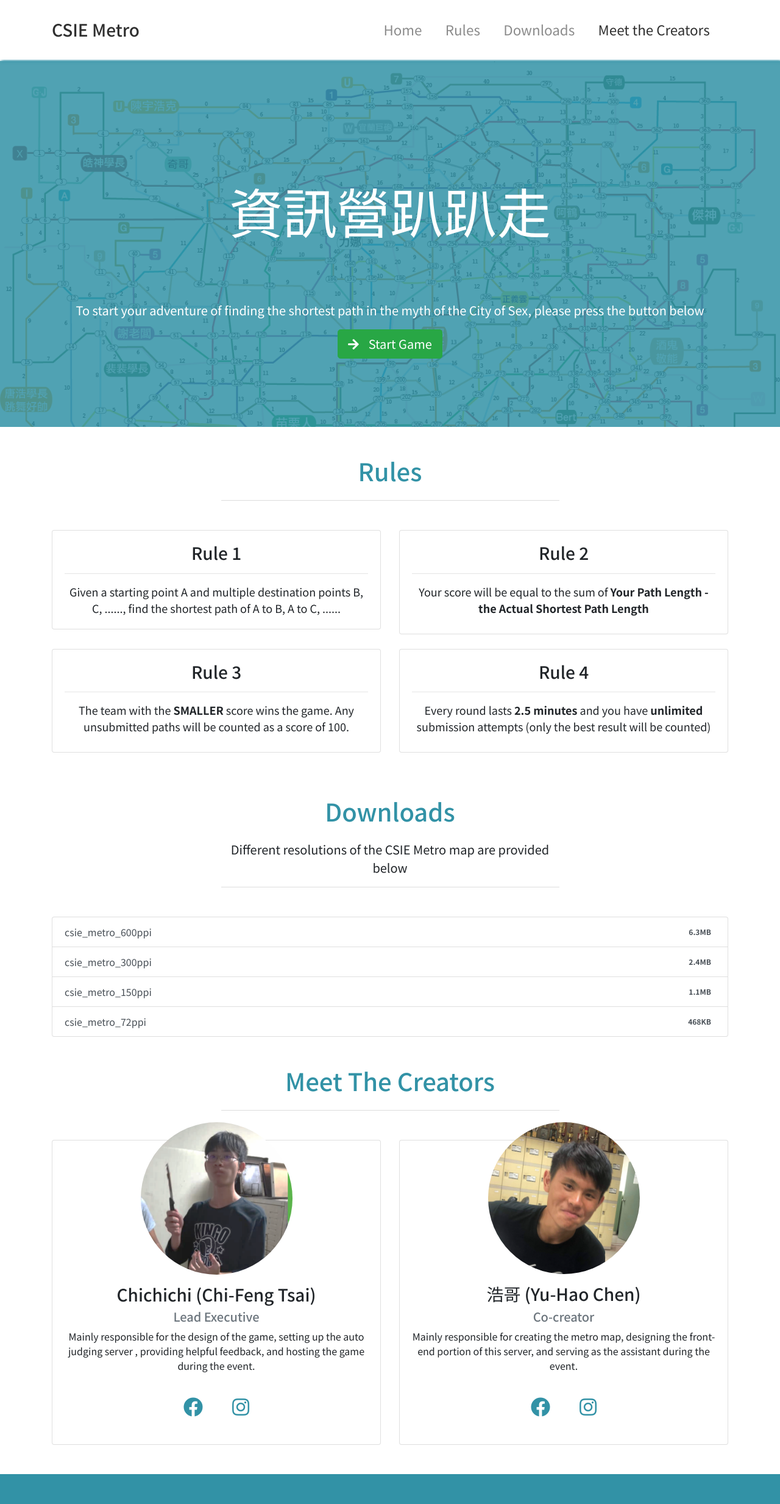
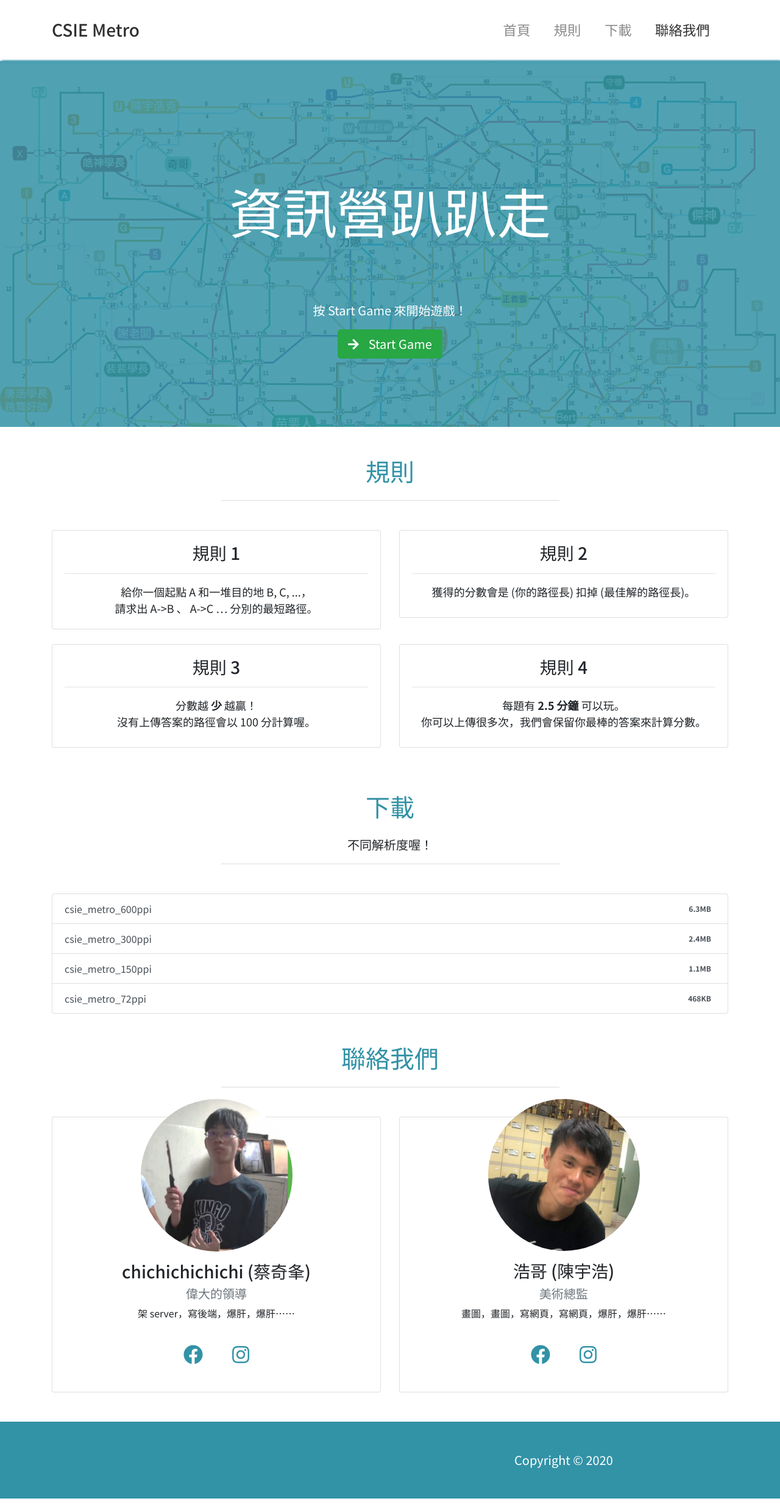
Before and after one commit to ktpss95112/CS-Camp-2020-Shortest-Path, a Flask app: page / in a window 1280 px wide. Shown: the top 2466 px of the page at 61% size. Run offline with Flask 2, Linux system fonts and the light colour scheme; some libraries are stand-ins or nearby versions.

Commit message:
Translate index.html

```diff
--- a/templates/index.html
+++ b/templates/index.html
@@ -27,16 +27,16 @@
             <div class="collapse navbar-collapse" id="navbarCollapse">
                 <ul class="navbar-nav ml-auto">
                     <li class="nav-item">
-                        <a href="#home" class="nav-link">Home</a>
+                        <a href="#home" class="nav-link">首頁</a>
                     </li>
                     <li class="nav-item">
-                        <a href="#rules" class="nav-link">Rules</a>
+                        <a href="#rules" class="nav-link">規則</a>
                     </li>
                     <li class="nav-item">
-                        <a href="#downloads" class="nav-link">Downloads</a>
+                        <a href="#downloads" class="nav-link">下載</a>
                     </li>
                     <li class="nav-item">
-                        <a href="#creators" class="nav-link">Meet the Creators</a>
+                        <a href="#creators" class="nav-link">聯絡我們</a>
                     </li>
                 </ul>
             </div>
@@ -52,7 +52,7 @@
                     <h1 class="display-2 my-5 py-5">
                         資訊營趴趴走
                     </h1>
-                    <p class="lead">To start your adventure of finding the shortest path in the myth of the City of Sex, please press the button below</p>
+                    <p class="lead">按 Start Game 來開始遊戲！</p>
                     <a href="/start" class="btn btn-success btn-lg text-white">
                         <i class="fas fa-arrow-right pr-3"></i>Start Game
                     </a>
@@ -69,7 +69,7 @@
                 <div class="col">
                     <div class="info-header mb-5">
                         <h1 class="text-primary pb-3">
-                            Rules
+                            規則
                         </h1>
                     </div>
                     <div class="row">
@@ -77,10 +77,10 @@
                     <div class="card">
                         <div class="card-body">
                             <h3 class="card-title">
-                                Rule 1
+                                規則 1
                             </h3>
                             <hr>
-                            <p class="card-text">Given a starting point A and multiple destination points B, C, ......, find the shortest path of A to B, A to C, ......</p>
+                            <p class="card-text">給你一個起點 A 和一堆目的地 B, C, ...， <br> 請求出 A->B 、 A->C … 分別的最短路徑。</p>
                         </div>
                     </div>
                 </div>
@@ -88,10 +88,10 @@
                     <div class="card pb-2">
                         <div class="card-body">
                             <h3 class="card-title">
-                                Rule 2
+                                規則 2
                             </h3>
                             <hr>
-                            <p class="card-text">Your score will be equal to the sum of <span class = "font-weight-bold">Your Path Length - the Actual Shortest Path Length</span></p>
+                            <p class="card-text">獲得的分數會是 (你的路徑長) 扣掉 (最佳解的路徑長)。</p>
                         </div>
                     </div>
                 </div>
@@ -99,10 +99,10 @@
                     <div class="card pb-2">
                         <div class="card-body">
                             <h3 class="card-title">
-                                Rule 3
+                                規則 3
                             </h3>
                             <hr>
-                            <p class="card-text">The team with the <span class = "font-weight-bold text-uppercase">smaller</span> score wins the game. Any unsubmitted paths will be counted as a score of 100.</p>
+                            <p class="card-text">分數越 <span class = "font-weight-bold">少</span> 越贏！<br>沒有上傳答案的路徑會以 100 分計算喔。</p>
                         </div>
                     </div>
                 </div>
@@ -110,10 +110,10 @@
                     <div class="card pb-2">
                         <div class="card-body">
                             <h3 class="card-title">
-                                Rule 4
+                                規則 4
                             </h3>
                             <hr>
-                            <p class="card-text"> Every round lasts <span class = "font-weight-bold"> 2.5 minutes</span> and you have <span class="font-weight-bold">unlimited</span> submission attempts (only the best result will be counted)</p>
+                            <p class="card-text"> 每題有 <span class = "font-weight-bold"> 2.5 分鐘</span> 可以玩。<br> 你可以上傳很多次，我們會保留你最棒的答案來計算分數。</p>
                         </div>
                     </div>
                 </div>
@@ -130,29 +130,29 @@
                 <div class="col">
                     <div class="info-header mb-5">
                         <h1 class="text-primary pb-3">
-                            Downloads
+                            下載
                         </h1>
                         <p class="lead">
-                            Different resolutions of the CSIE Metro map are provided below
+                            不同解析度喔！
                         </p>
                     </div>
                 </div>
             </div>
 
             <div class="list-group text-left">
-                <a href="img/csie_metro_600ppi.png" class="list-group-item list-group-item-action d-flex justify-content-between align-items-center">
+                <a href="{{ url_for('static', filename='img/csie_metro_600ppi.png') }}" class="list-group-item list-group-item-action d-flex justify-content-between align-items-center">
                     csie_metro_600ppi
                     <span class="badge badge-pill">6.3MB</span>
                 </a>
-                <a href="img/csie_metro_300ppi.png" class="list-group-item list-group-item-action d-flex justify-content-between align-items-center">
+                <a href="{{ url_for('static', filename='img/csie_metro_300ppi.png') }}" class="list-group-item list-group-item-action d-flex justify-content-between align-items-center">
                     csie_metro_300ppi
                     <span class="badge badge-pill">2.4MB</span>
                 </a>
-                <a href="img/csie_metro_150ppi.png" class="list-group-item list-group-item-action d-flex justify-content-between align-items-center">
+                <a href="{{ url_for('static', filename='img/csie_metro_150ppi.png') }}" class="list-group-item list-group-item-action d-flex justify-content-between align-items-center">
                     csie_metro_150ppi
                     <span class="badge badge-pill">1.1MB</span>
                 </a>
-                <a href="img/csie_metro_72ppi.png" class="list-group-item list-group-item-action d-flex justify-content-between align-items-center">
+                <a href="{{ url_for('static', filename='img/csie_metro_72ppi.png') }}" class="list-group-item list-group-item-action d-flex justify-content-between align-items-center">
                     csie_metro_72ppi
                     <span class="badge badge-pill">468KB</span>
                 </a>
@@ -170,7 +170,7 @@
                 <div class="col">
                     <div class="info-header mb-5">
                         <h1 class="text-primary pb-3">
-                            Meet The Creators
+                            聯絡我們
                         </h1>
                     </div>
                 </div>
@@ -181,11 +181,11 @@
                         <div class="card-body">
                             <img src="../static/img/person1.jpg" alt="" class="img-fluid rounded-circle w-50 mb-3">
                             <h3>
-                                Chichichi (Chi-Feng Tsai)
+                                chichichichichi (蔡奇夆)
                             </h3>
-                            <h5 class="text-muted">Lead Executive</h5>
+                            <h5 class="text-muted">偉大的領導</h5>
                             <p class = "card-text">
-                            Mainly responsible for the design of the game, setting up the auto judging server , providing helpful feedback, and hosting the game during the event.
+                                架 server，寫後端，爆肝，爆肝……
                             </p>
                             <div class="d-flex justify-content-center">
                                 <div class="p-4">
@@ -205,10 +205,10 @@
                         <div class="card-body">
                             <img src="../static/img/person2.png" alt="" class="img-fluid rounded-circle w-50 mb-3">
                             <h3>
-                                浩哥 (Yu-Hao Chen)
+                                浩哥 (陳宇浩)
                             </h3>
-                            <h5 class="text-muted">Co-creator</h5>
-                            <p>Mainly responsible for creating the metro map, designing the front-end portion of this server, and serving as the assistant during the event.</p>
+                            <h5 class="text-muted">美術總監</h5>
+                            <p>畫圖，畫圖，寫網頁，寫網頁，爆肝，爆肝……</p>
                             <div class="d-flex justify-content-center">
                                 <div class="p-4">
                                     <a href="https://www.facebook.com/TerranceDingbading/">
```
